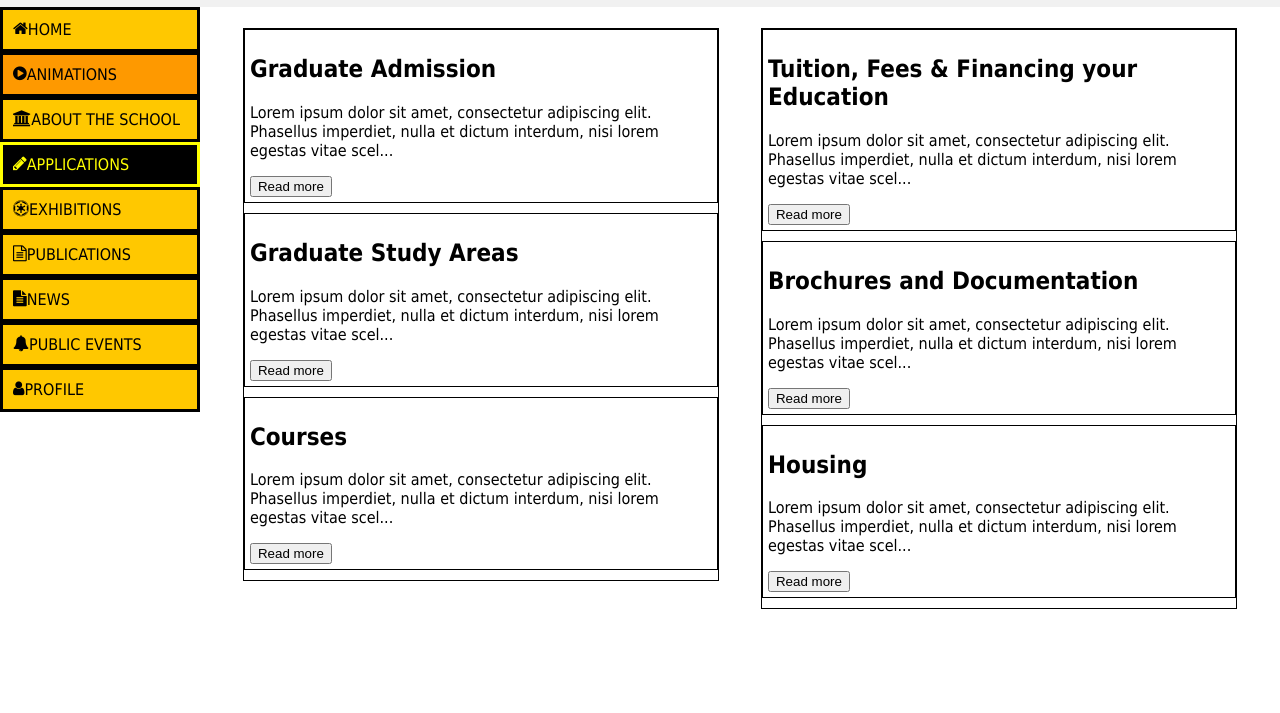
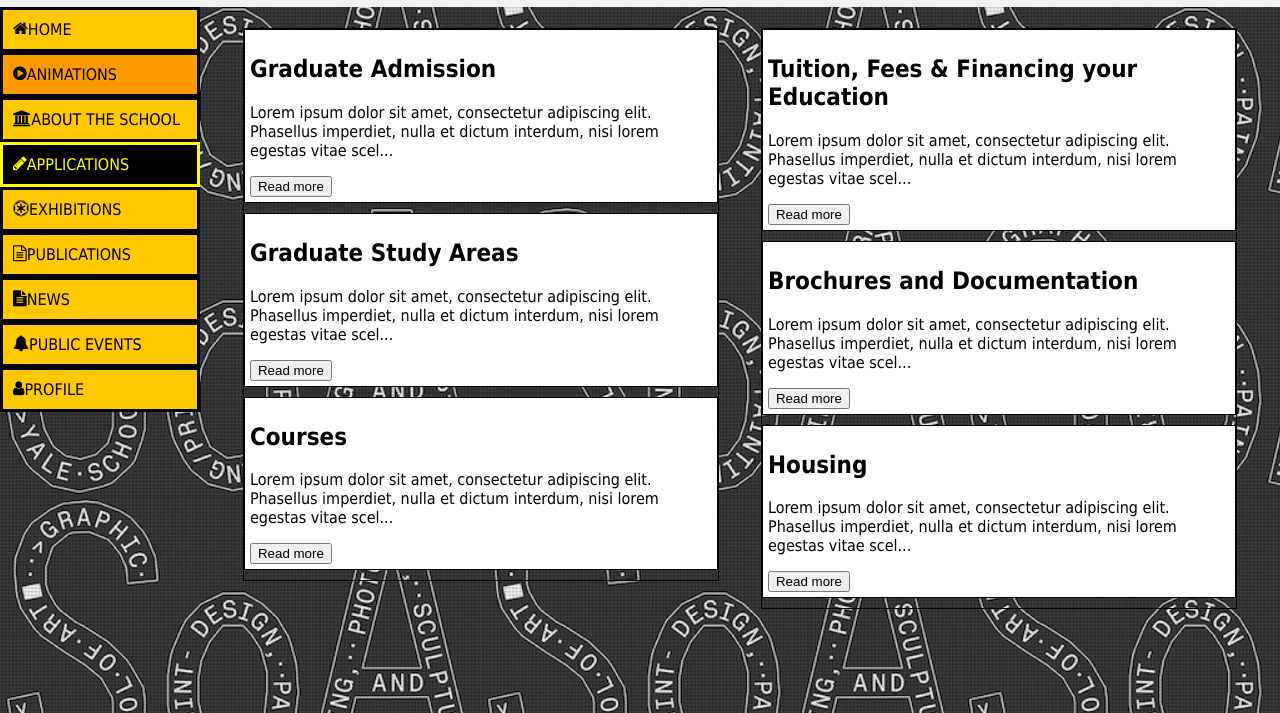
Before and after one commit to Chairat98/yalewebsite, a plain HTML site: page yaleapply.html in a window 1280 px wide. Shown: the part 87-800 px from the top of the page. Drawn offline with Linux system fonts and the light colour scheme; files whose address does not match are found by name.

Commit message:
Update yalelogindrip.css

```diff
--- a/yalelogindrip.css
+++ b/yalelogindrip.css
@@ -1,7 +1,7 @@
 
 body{
     margin: 0%;
-    background-image: url("../HTMLcss/images/soa1.jpg");
+    background-image: url("soa1.jpg");
     min-height: 100vh;
   }
   header{
```
